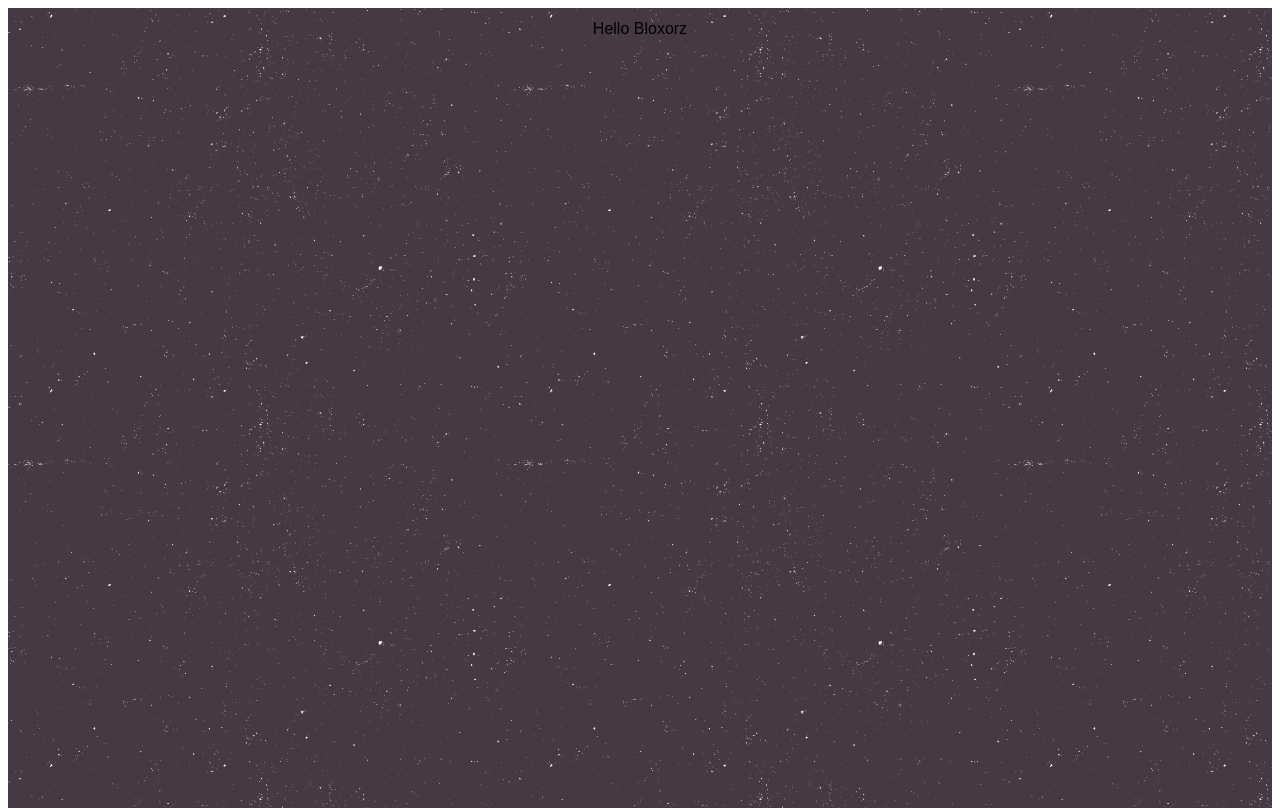
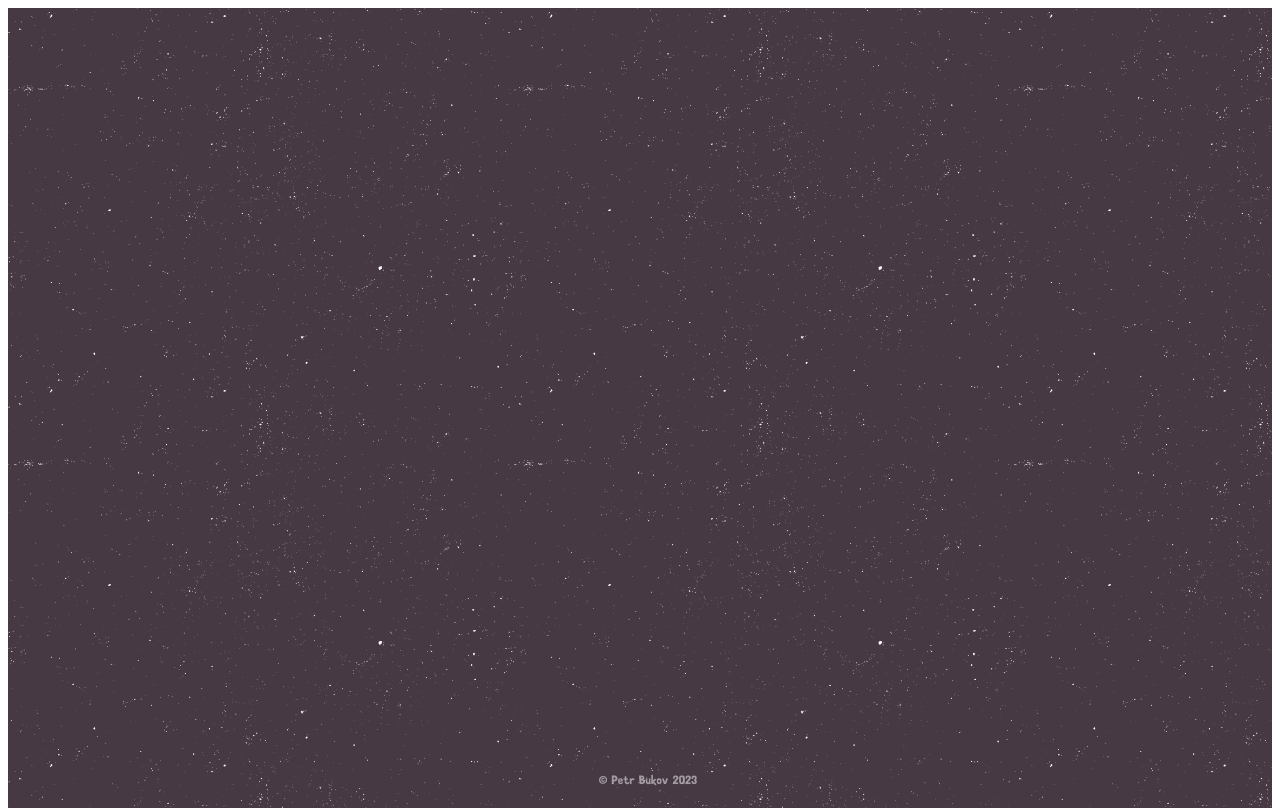
Before and after one commit to PetrBukov/bloxorz, a React (Create React App) app: page / in a window 1280 px wide. Built offline with nearby package versions, Linux system fonts and the light colour scheme.

Commit message:
feat: add Footer component

```diff
--- a/public/index.html
+++ b/public/index.html
@@ -1,4 +1,4 @@
-<!DOCTYPE html>
+<!doctype html>
 <html lang="en">
   <head>
     <meta charset="utf-8" />
@@ -25,6 +25,14 @@
       Learn how to configure a non-root public URL by running `npm run build`.
     -->
     <title>Bloxorz</title>
+    <style>
+      @font-face {
+        font-family: 'simpleStamp';
+        src:
+          local('simpleStamp'),
+          url(./simpleStamp.otf) format('opentype');
+      }
+    </style>
   </head>
   <body>
     <noscript>You need to enable JavaScript to run this app.</noscript>
--- a/src/App.styles.ts
+++ b/src/App.styles.ts
@@ -66,7 +66,7 @@ export const globalStyles = css`
     border: 3px solid var(--trueBlack);
   }
 `
-export const MainLayout = styled.main`
+export const Main = styled.main`
   background: var(--spaceViolet) url(${whitegrit});
   background-size: 500px;
   display: grid;
--- a/src/App.tsx
+++ b/src/App.tsx
@@ -1,14 +1,16 @@
 import React from 'react'
 import { Global } from '@emotion/react'
 
-import { MainLayout, globalStyles } from './App.styles'
+import { Main, globalStyles } from './App.styles'
+import { Footer } from './components/Footer'
 
 const App: React.FC = () => {
   return (
-    <MainLayout>
+    <React.Fragment>
       <Global styles={globalStyles} />
-      Hello Bloxorz
-    </MainLayout>
+      <Main />
+      <Footer />
+    </React.Fragment>
   )
 }
 
--- /dev/null
+++ b/src/components/Footer/Footer.styles.ts
@@ -0,0 +1,13 @@
+import styled from '@emotion/styled';
+
+export const FooterContainer = styled.footer`
+  width: 100%;
+  color: var(--white);
+  text-align: center;
+  position: absolute;
+  bottom: 0px;
+  margin: 12px 0;
+  font-family: 'simpleStamp', sans-serif;
+  font-size: 12px;
+  opacity: 0.5;
+`;
--- /dev/null
+++ b/src/components/Footer/Footer.tsx
@@ -0,0 +1,8 @@
+import React from 'react';
+import { FooterContainer } from './Footer.styles';
+
+export const Footer: React.FC = () => (
+  <FooterContainer>
+    <span>&copy; Petr Bukov {new Date().getFullYear()}</span>
+  </FooterContainer>
+);
--- /dev/null
+++ b/src/components/Footer/index.ts
@@ -0,0 +1 @@
+export { Footer } from './Footer';
```
Also changed, not shown: public/simpleStamp.otf (added).
